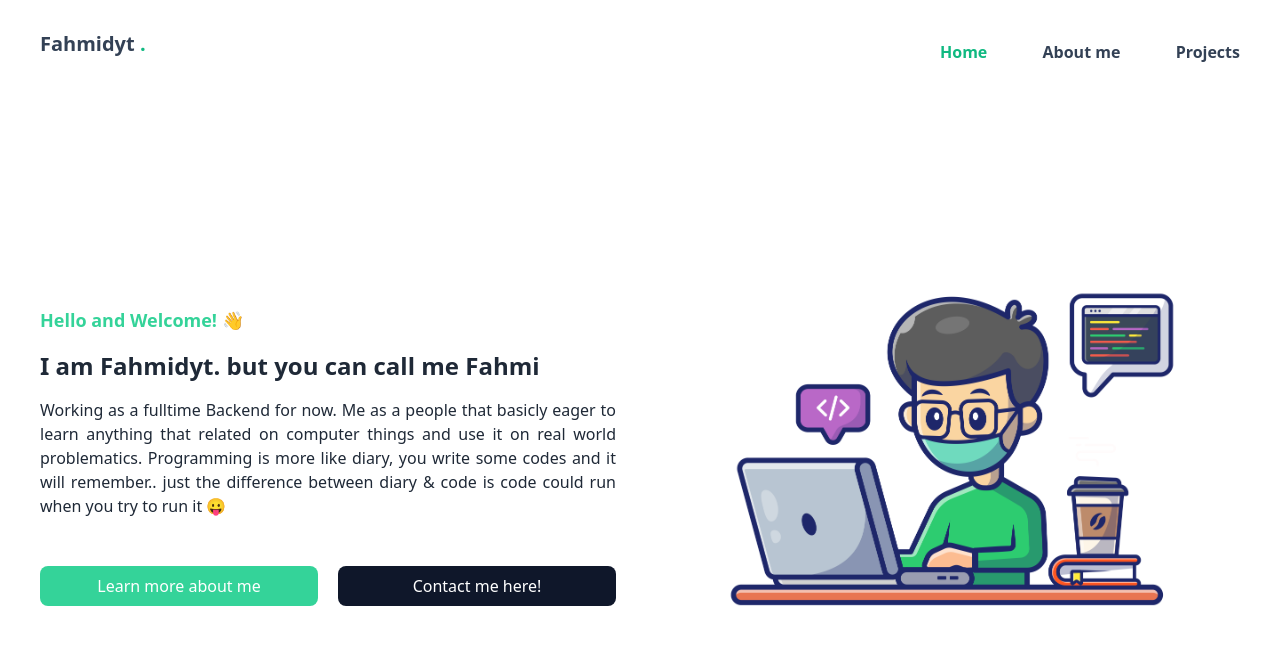
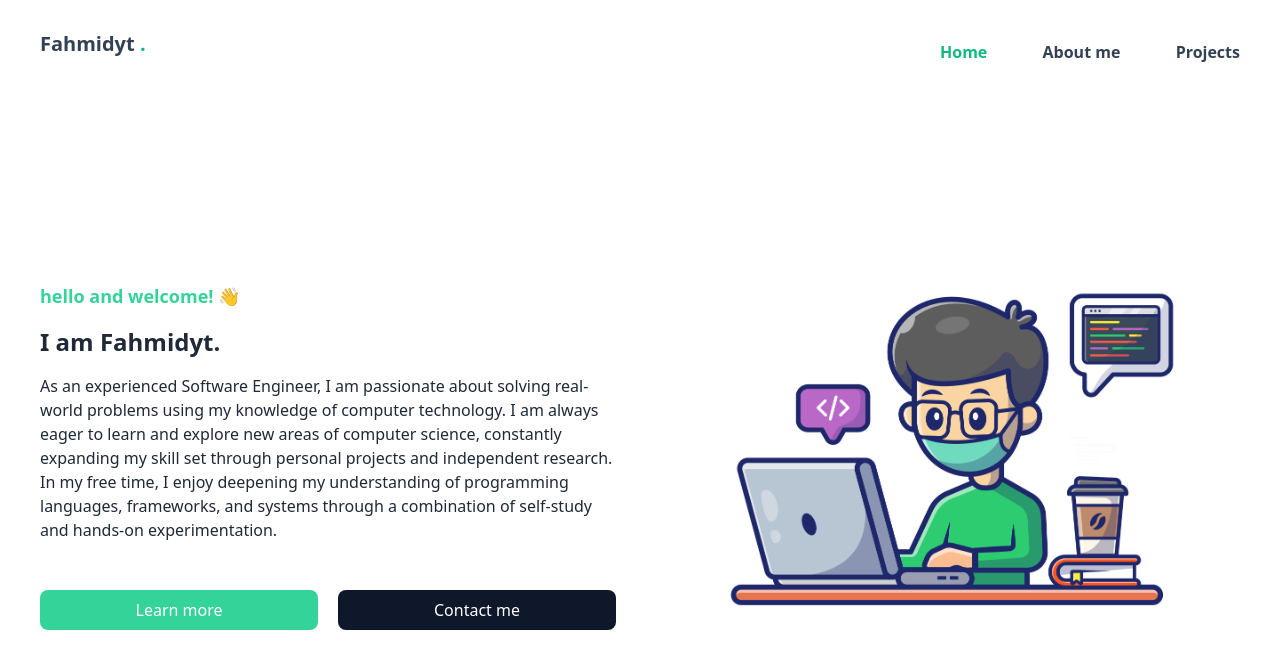
Before and after one commit to fahmidyt/fahmidyt-fe, a Next.js app: page / in a window 1280 px wide. Shown: the top 668 px of the page. Built offline with nearby package versions, Linux system fonts and the light colour scheme.

Commit message:
refactor: nomenklatur homepage

```diff
--- a/app/page.tsx
+++ b/app/page.tsx
@@ -4,21 +4,23 @@ import Image from 'next/image';
 
 export default function Page() {
   return (
-    <Container className="grid grid-cols-1 md:grid-cols-2 gap-2 md:gap-12 min-h-[90vh] items-center py-5">
+    <Container className="grid grid-cols-1 md:grid-cols-2 gap-2 md:gap-12 min-h-[90vh] items-center py-5 tracking-wide leading-relaxed">
       <div className="order-last md:order-first">
         <h4 className="font-bold my-4 text-lg text-emerald-400">
-          Hello and Welcome! 👋
+          hello and welcome! 👋
         </h4>
         <h1 className="font-bold my-4 text-2xl text-gray-800">
-          I am Fahmidyt. but you can call me Fahmi
+          I am Fahmidyt.
         </h1>
 
-        <p className="font-light mt-4 mb-12 text-justify text-gray-800">
-          Working as a fulltime Backend for now. Me as a people that basicly
-          eager to learn anything that related on computer things and use it on
-          real world problematics. Programming is more like diary, you write
-          some codes and it will remember.. just the difference between diary &
-          code is code could run when you try to run it 😛
+        <p className="font-normal mt-4 mb-12 text-left text-gray-800">
+          As an experienced Software Engineer, I am passionate about solving
+          real-world problems using my knowledge of computer technology. I am
+          always eager to learn and explore new areas of computer science,
+          constantly expanding my skill set through personal projects and
+          independent research. In my free time, I enjoy deepening my
+          understanding of programming languages, frameworks, and systems
+          through a combination of self-study and hands-on experimentation.
         </p>
 
         <div className="grid grid-rows-1 grid-cols-1 md:grid-cols-2 gap-5">
@@ -26,7 +28,7 @@ export default function Page() {
             href="/about-me"
             className="bg-emerald-400 py-2 rounded-lg text-white text-center"
           >
-            Learn more about me
+            Learn more
           </Link>
           <a
             target="_blank"
@@ -34,7 +36,7 @@ export default function Page() {
             href="https://wa.me/+6283899850340"
             className="bg-slate-900 py-2 rounded-lg text-white text-center"
           >
-            Contact me here!
+            Contact me
           </a>
         </div>
       </div>
```
